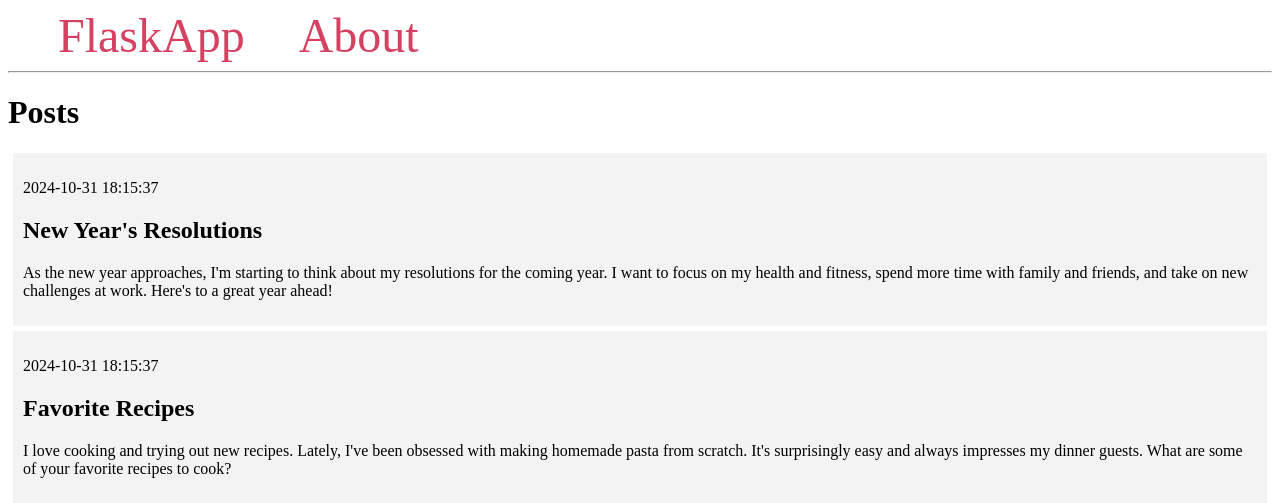
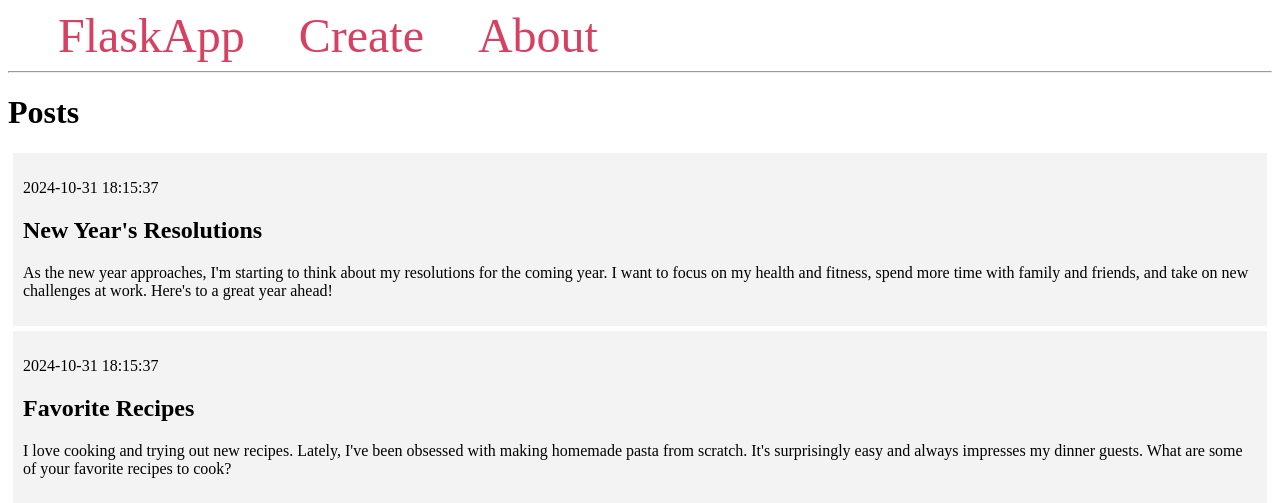
Before and after one commit to PaigeGP/Flask-Blog-Tutorial, a Flask app: page / in a window 1280 px wide. Shown: the top 503 px of the page. Run offline with Flask 3, Linux system fonts and the light colour scheme; data comes from the database, SQL or seed files in the repository; both versions use the stored data as it was after the commit.

Commit message:
Blog Tutorial: Part 4: Creating Posts

```diff
--- a/app.py
+++ b/app.py
@@ -4,6 +4,7 @@ from flask import Flask, render_template, request, url_for, flash, redirect, abo
 # make a Flask application object called app
 app = Flask(__name__)
 app.config["DEBUG"] = True
+app.config['SECRET_KEY'] = 'your secret key'
 
 # Function to open a connection to the database.db file
 def get_db_connection():
@@ -35,6 +36,28 @@ def index():
 
 
 # route to create a post
+@app.route('/create', methods=('GET', 'POST'))
+def create():
+    # determine if the page is being requested with a POST or GET request
+    if request.method == 'POST':
+        # Get the title and content that was submitted
+        title = request.form['title']
+        content = request.form['content']
 
+        # Display an error message if title or content is not submitted
+        # Else make a database connection and insert the blog post content
+        if not title:
+            flash("Title is required")
+        elif not content:
+            flash("Content is required")
+        else:
+            conn= get_db_connection()
+            #insert data into database
+            conn.execute('INSERT INTO posts (title, content) VALUES (?, ?)', (title, content))
+            conn.commit()
+            conn.close()
+            return redirect(url_for('index'))
+
+    return render_template('create.html')
 
 app.run(port=5008)
--- a/templates/base.html
+++ b/templates/base.html
@@ -28,10 +28,14 @@
 <body>
     <nav>
         <a href="{{ url_for('index') }}">FlaskApp</a>
+        <a href="{{ url_for('create') }}">Create</a>
         <a href="#">About</a>
     </nav>
     <hr>
     <div class="content">
+        {% for message in get_flashed_messages() %}
+            <div class ="alert">{{message}}</div>
+        {% endfor %}
         {% block content %} {% endblock %}
     </div>
 </body>
```
Also changed, not shown: database.db.
